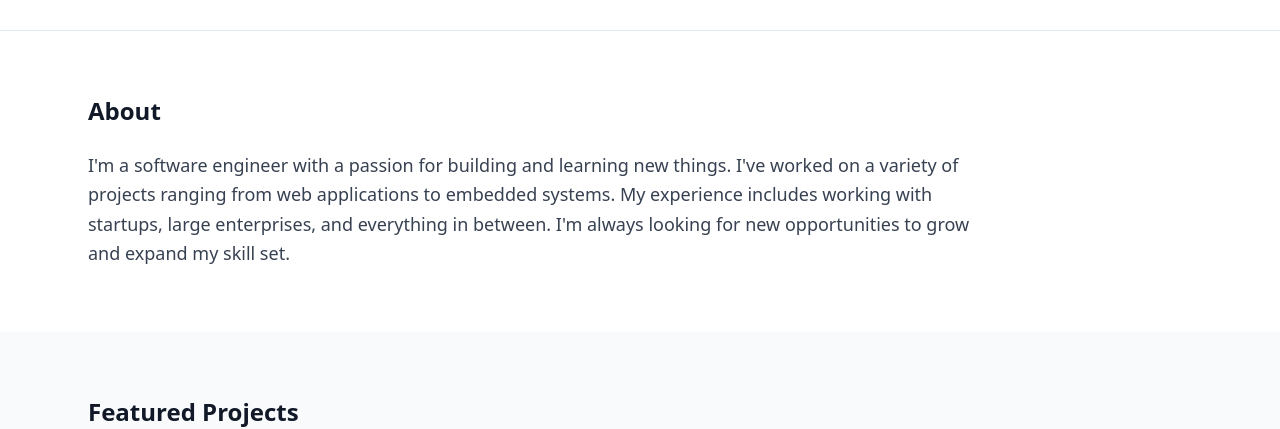
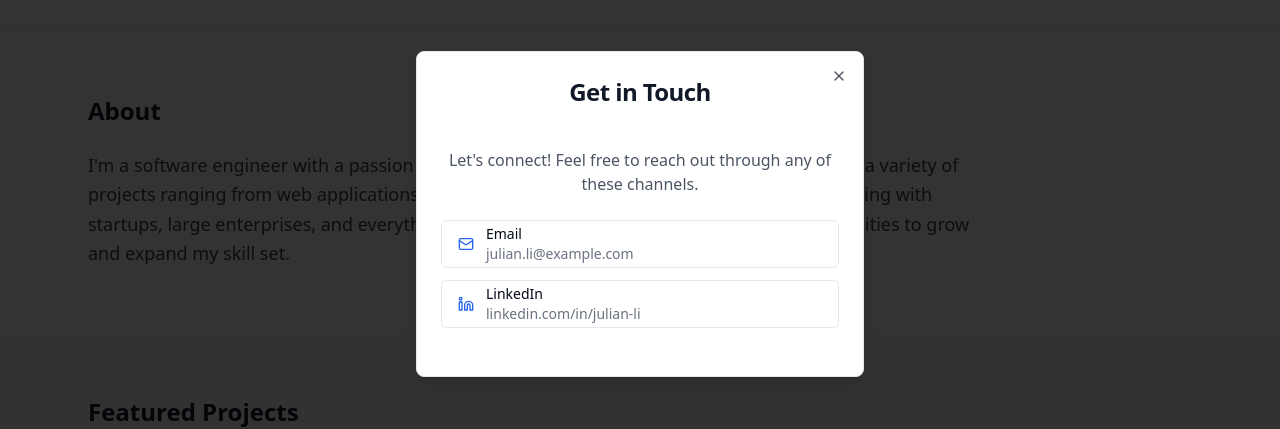
Before and after one commit to snitsweb/snitsweb.github.io, a React (Vite) app: page / in a window 1280 px wide. Both pictures are taken after a click on the button "Contact". Shown: the part 186-615 px from the top of the page. Built offline with nearby package versions, Linux system fonts and the light colour scheme.

Commit message:
feat: Add contact modal
Adds a modal that appears on click of the contact button, displaying a LinkedIn link and email address.

```diff
--- /dev/null
+++ b/src/components/ContactModal.tsx
@@ -0,0 +1,57 @@
+
+import { Dialog, DialogContent, DialogHeader, DialogTitle } from "@/components/ui/dialog";
+import { Button } from "@/components/ui/button";
+import { Mail, Linkedin } from "lucide-react";
+
+interface ContactModalProps {
+  isOpen: boolean;
+  onClose: () => void;
+}
+
+const ContactModal = ({ isOpen, onClose }: ContactModalProps) => {
+  return (
+    <Dialog open={isOpen} onOpenChange={onClose}>
+      <DialogContent className="sm:max-w-md">
+        <DialogHeader>
+          <DialogTitle className="text-center text-2xl font-bold text-gray-900">
+            Get in Touch
+          </DialogTitle>
+        </DialogHeader>
+
+        <div className="space-y-4 py-6">
+          <div className="text-center text-gray-600 mb-6">
+            Let's connect! Feel free to reach out through any of these channels.
+          </div>
+
+          <div className="space-y-3">
+            <Button
+              variant="outline"
+              className="w-full gap-3 h-12 text-left justify-start hover:bg-blue-50"
+              onClick={() => window.open("mailto:julian.li@example.com", "_blank")}
+            >
+              <Mail size={20} className="text-blue-600" />
+              <div>
+                <div className="font-medium">Email</div>
+                <div className="text-sm text-gray-500">julian.li@example.com</div>
+              </div>
+            </Button>
+
+            <Button
+              variant="outline"
+              className="w-full gap-3 h-12 text-left justify-start hover:bg-blue-50"
+              onClick={() => window.open("https://linkedin.com/in/julian-li", "_blank")}
+            >
+              <Linkedin size={20} className="text-blue-600" />
+              <div>
+                <div className="font-medium">LinkedIn</div>
+                <div className="text-sm text-gray-500">linkedin.com/in/julian-li</div>
+              </div>
+            </Button>
+          </div>
+        </div>
+      </DialogContent>
+    </Dialog>
+  );
+};
+
+export default ContactModal;
--- a/src/components/Header.tsx
+++ b/src/components/Header.tsx
@@ -1,9 +1,14 @@
 
+import { useState } from "react";
 import { Button } from "@/components/ui/button";
 import { Mail, Download } from "lucide-react";
+import ContactModal from "./ContactModal";
 
 const Header = () => {
+  const [isContactModalOpen, setIsContactModalOpen] = useState(false);
+
   return (
+    <>
       <header className="bg-white shadow-sm border-b">
         <div className="max-w-6xl mx-auto px-6 py-8">
           <div className="flex items-start gap-6">
@@ -25,7 +30,10 @@ const Header = () => {
                   <Mail size={16} />
                   Hire me
                 </Button>
-              <Button className="gap-2 bg-blue-600 hover:bg-blue-700">
+                <Button
+                  className="gap-2 bg-blue-600 hover:bg-blue-700"
+                  onClick={() => setIsContactModalOpen(true)}
+                >
                   <Download size={16} />
                   Contact
                 </Button>
@@ -34,6 +42,12 @@ const Header = () => {
           </div>
         </div>
       </header>
+
+      <ContactModal
+        isOpen={isContactModalOpen}
+        onClose={() => setIsContactModalOpen(false)}
+      />
+    </>
   );
 };
 
```
Lines whose indentation alone changed are shown as unchanged.
